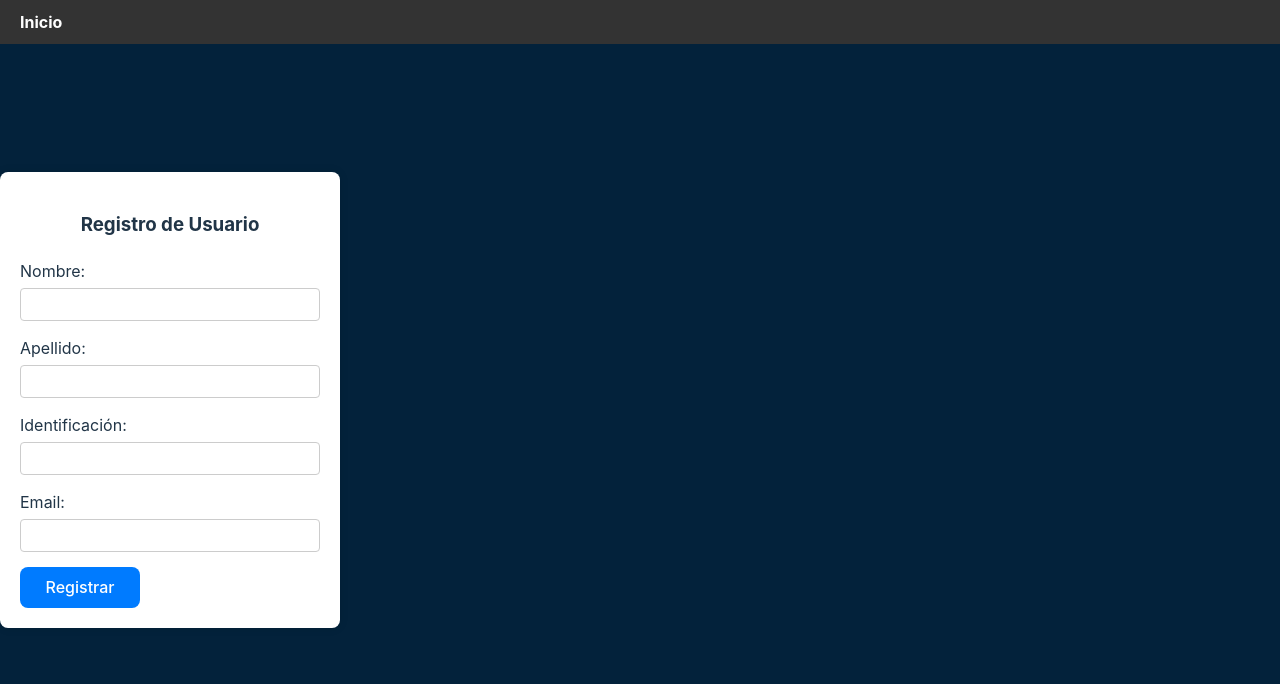
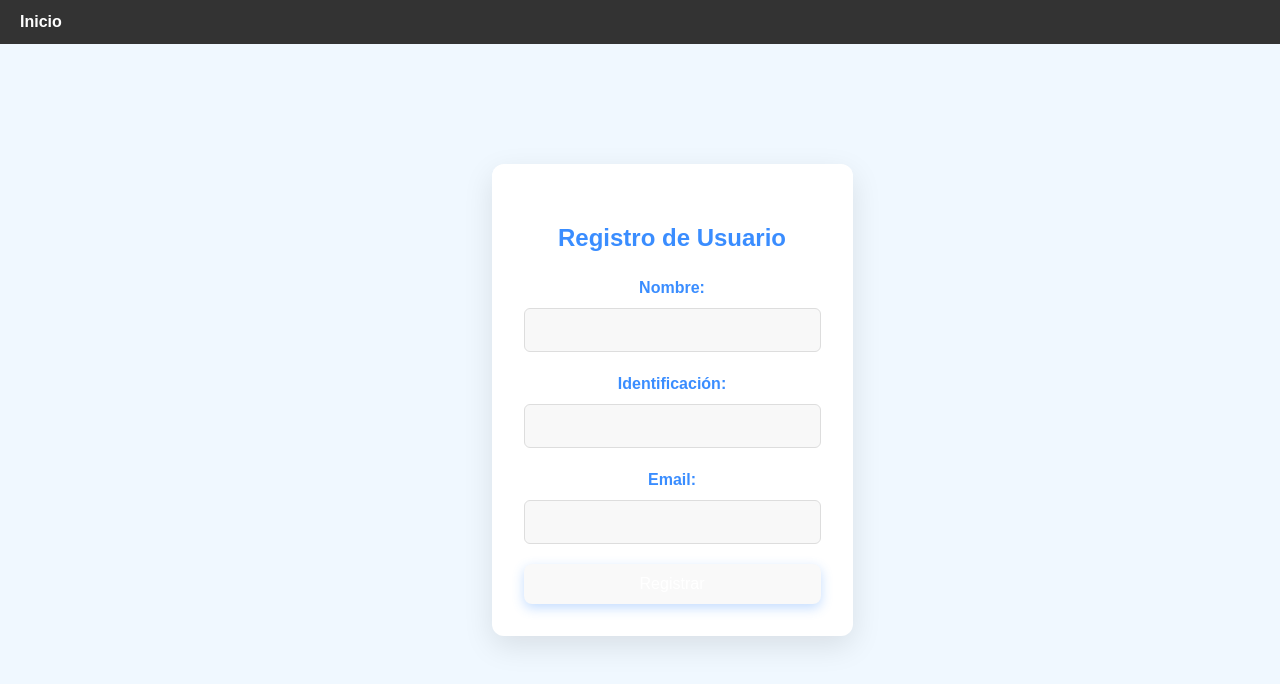
Before and after one commit to 325Mary/RegistroBackend, a React (Vite) app: page /registro in a window 1280 px wide. Shown: the top 684 px of the page. Built offline with nearby package versions, Linux system fonts and the light colour scheme.

Commit message:
conexion con el backend

```diff
--- a/package.json
+++ b/package.json
@@ -11,6 +11,7 @@
   },
   "dependencies": {
     "axios": "^1.7.8",
+    "cors": "^2.8.5",
     "react": "^18.3.1",
     "react-dom": "^18.3.1",
     "react-router-dom": "^7.0.1",
--- a/src/App.jsx
+++ b/src/App.jsx
@@ -7,14 +7,13 @@ import RegistroUsuario from './views/Usuario/Registrar/registrar';
 import ListarUsuarios from './views/Usuario/Listar/listar';
 import CrearRegistros from './views/Registros/crear/crear'; './views/Registros/crear/crear';
 import ListarRegistros from './views/Registros/listar/listar'; "./views/Registros/listar/listar";
+import './App.css';
 
 import { BrowserRouter as Router, Route, Routes  } from 'react-router-dom';
 
 function App() {
   return (
-    // <div>
-    //   <LandingPage />
-    // </div>
+
     <Router>
       <Navbar />
       <Routes>
--- a/src/components/Landing/Landig.css
+++ b/src/components/Landing/Landig.css
@@ -1,57 +1,135 @@
-
-body{
-    background-color: rgb(3, 34, 59);
+/* Fondo claro y limpio */
+body {
+  background-color: #f0f8ff; /* Azul muy claro */
+  color: #333;  /* Texto oscuro para buen contraste */
+  font-family: 'Arial', sans-serif;
+  margin: 0;
+  padding: 0;
+  display: flex;
+  justify-content: center;
+  align-items: center;
+  height: 100vh;
+  animation: fadeIn 1s ease-out; /* Animación de desvanecimiento */
 }
 
+/* Animación de desvanecimiento */
+@keyframes fadeIn {
+  from {
+      opacity: 0;
+  }
+  to {
+      opacity: 1;
+  }
+}
+
+/* Estilo de la tarjeta de inicio de sesión */
+.card {
+  background-color: white;
+  padding: 30px;
+  border-radius: 12px;
+  box-shadow: 0 10px 30px rgba(0, 0, 0, 0.1);
+  width: 100%;
+  max-width: 400px;
+  text-align: center;
+  opacity: 0;
+  animation: slideUp 1s ease forwards;
+}
+
+/* Animación para la tarjeta */
+@keyframes slideUp {
+  from {
+      transform: translateY(20px);
+      opacity: 0;
+  }
+  to {
+      transform: translateY(0);
+      opacity: 1;
+  }
+}
+
+/* Título dentro de la tarjeta */
+.card h3 {
+  color: #3a8dff; /* Azul suave para el título */
+  margin-bottom: 20px;
+  font-size: 24px;
+}
+
+/* Cuerpo de la tarjeta (espaciado y alineación) */
+.card-body {
+  display: flex;
+  flex-direction: column;
+  gap: 20px;
+}
+
+/* Estilo para los campos del formulario */
+.form-group {
+  margin-bottom: 20px;
+}
+
+/* Estilo de las etiquetas (labels) */
+.form-group label {
+  display: block;
+  margin-bottom: 8px;
+  font-weight: bold;
+  color: #3a8dff;  /* Color de la etiqueta en azul claro */
+}
+
+/* Estilo de los campos de entrada (inputs) */
+.form-group input {
+  width: 100%;
+  padding: 12px;
+  box-sizing: border-box;
+  border: 1px solid #ddd;
+  border-radius: 6px;
+  background-color: #f8f8f8;  /* Fondo muy claro para los inputs */
+  color: #333;
+  font-size: 16px;
+  transition: all 0.3s ease;  /* Transición suave en el hover */
+}
+
+/* Efecto de enfoque (focus) en los inputs */
+.form-group input:focus {
+  border-color: #3a8dff;
+  background-color: #ffffff;
+  box-shadow: 0 0 8px rgba(58, 141, 255, 0.3); /* Sombra suave en focus */
+}
+
+/* Estilo del botón de inicio de sesión */
+button {
+  width: 100%;
+  padding: 12px;
+  background-color: #3a8dff;  /* Azul claro TBBC */
+  color: white;
+  border: none;
+  border-radius: 6px;
+  cursor: pointer;
+  font-size: 16px;
+  font-weight: bold;
+  transition: background-color 0.3s ease;  /* Transición suave */
+  box-shadow: 0 4px 12px rgba(58, 141, 255, 0.3);
+}
+
+/* Efecto hover en el botón */
+button:hover {
+  background-color: #2277cc;  /* Azul más oscuro en hover */
+}
+
+/* Mensaje de error */
+.error-message {
+  color: red;
+  font-size: 14px;
+  margin-top: 10px;
+  text-align: center;
+}
+
+/* Estilos responsivos para pantallas pequeñas */
+@media (max-width: 480px) {
   .card {
-    background-color: white;
-    padding: 20px;
-    border-radius: 8px;
-    box-shadow: 0 0 10px rgba(0, 0, 0, 0.1);
-    width: 300px;
+      padding: 20px;
+      width: 90%;
   }
 
   .card h3 {
-    text-align: center;
-    margin-bottom: 20px;
+      font-size: 22px;
   }
-
-  .card-body {
-    display: flex;
-    flex-direction: column;
-  }
-
-  .form-group {
-    margin-bottom: 15px;
-  }
-
-  .form-group label {
-    display: block;
-    margin-bottom: 5px;
-  }
-
-  .form-group input {
-    width: 100%;
-    padding: 8px;
-    box-sizing: border-box;
-    border: 1px solid #ccc;
-    border-radius: 4px;
-  }
-
-  button {
-    width: 40%;
-    padding: 10px;
-    background-color: #007bff !important;
-    color: white;
-    border: none;
-    border-radius: 4px;
-    cursor: pointer;
-  }
-
-  button:hover {
-    background-color: #062d56 !important;
-  }
-
-  .error-message{
-    color: red;
-  }
+}
--- a/src/views/Usuario/Listar/Listar.css
+++ b/src/views/Usuario/Listar/Listar.css
@@ -17,6 +17,7 @@
     padding: 12px 16px;
     text-align: left;
     border-bottom: 1px solid #ddd;
+    color: #000;
   }
 
   .table-container th {
--- a/src/views/Usuario/Listar/listar.jsx
+++ b/src/views/Usuario/Listar/listar.jsx
@@ -1,4 +1,4 @@
-import { useState } from 'react';
+import { useState, useEffect } from 'react';
 import { getUsuarios, editarUsuario, eliminarUsuario } from '../../../services/Usuarios/Login';
 import './Listar.css';
 import Swal from 'sweetalert2';
@@ -8,19 +8,18 @@ const ListarUsuarios = () => {
     const [error, setError] = useState('');
     const [editingIndex, setEditingIndex] = useState(-1);
     const [editUsuario, setEditUsuario] = useState({
-    nombreUsuario: '',
-    apellidoUsuario: '',
-    IdentificacionUsuario: '',
+      name: '',
+      Identificacion: '',
       idPerfil: '',
-    emailUsuario: ''
+      email: ''
     });
 
     const fetchUsuarios = async () => {
       try {
         const usuariosData = await getUsuarios();
-      console.log('Usuarios obtenidos:', usuariosData);
-      if (usuariosData.data && Array.isArray(usuariosData.data) && usuariosData.data.length > 0) {
-        setUsuarios(usuariosData.data[0]);
+        console.log('Usuarios obtenidos:', usuariosData);  // Verifica la respuesta de la API
+        if (usuariosData.data && Array.isArray(usuariosData.data)) {
+          setUsuarios(usuariosData.data);  // Asigna el arreglo completo de usuarios
         }
       } catch (error) {
         setError('Error al obtener la lista de usuarios. Por favor, intenta nuevamente.');
@@ -28,6 +27,9 @@ const ListarUsuarios = () => {
       }
     };
 
+    useEffect(() => {
+      fetchUsuarios();
+    }, []);
 
     const handleEdit = (index) => {
       setEditingIndex(index);
@@ -41,10 +43,8 @@ const ListarUsuarios = () => {
 
     const handleUpdate = async (idUsuario) => {
       try {
-      // eslint-disable-next-line no-unused-vars
-      const { Perfil, ...usuarioSinPerfil } = editUsuario;
-      await editarUsuario(idUsuario, usuarioSinPerfil);
-      await fetchUsuarios(); // Recargar la lista de usuarios
+        await editarUsuario(idUsuario);
+        await fetchUsuarios();
         setEditingIndex(-1);
         Swal.fire('Éxito', 'Usuario actualizado correctamente', 'success');
       } catch (error) {
@@ -88,22 +88,20 @@ const ListarUsuarios = () => {
           <thead>
             <tr>
               <th>Nombre</th>
-            <th>Apellido</th>
               <th>Identificación</th>
               <th>Email</th>
               <th>Acciones</th>
             </tr>
           </thead>
           <tbody>
-          {usuarios.map((usuario, index) => (
+            {usuarios.length > 0 ? (
+              usuarios.map((usuario, index) => (
                 <tr key={usuario.idUsuario}>
                   {editingIndex === index ? (
                     <>
-                  <td><input type="text" name="nombreUsuario" value={editUsuario.nombreUsuario} onChange={handleChange} /></td>
-                  <td><input type="text" name="apellidoUsuario" value={editUsuario.apellidoUsuario} onChange={handleChange} /></td>
-                  <td><input type="text" name="IdentificacionUsuario" value={editUsuario.IdentificacionUsuario} onChange={handleChange} /></td>
-
-                  <td><input type="email" name="emailUsuario" value={editUsuario.emailUsuario} onChange={handleChange} /></td>
+                      <td><input type="text" name="name" value={editUsuario.name} onChange={handleChange} /></td>
+                      <td><input type="text" name="Identificacion" value={editUsuario.Identificacion} onChange={handleChange} /></td>
+                      <td><input type="email" name="email" value={editUsuario.email} onChange={handleChange} /></td>
                       <td>
                         <button onClick={() => handleUpdate(usuario.idUsuario)}>Actualizar</button>
                         <button onClick={handleCancel}>Cancelar</button>
@@ -111,11 +109,9 @@ const ListarUsuarios = () => {
                     </>
                   ) : (
                     <>
-                  <td>{usuario.nombreUsuario}</td>
-                  <td>{usuario.apellidoUsuario}</td>
-                  <td>{usuario.IdentificacionUsuario}</td>
-                  <td>{usuario.Perfil}</td>
-                  <td>{usuario.emailUsuario}</td>
+                      <td>{usuario.name}</td>
+                      <td>{usuario.Identificacion}</td>
+                      <td>{usuario.email}</td>
                       <td>
                         <button onClick={() => handleEdit(index)}>Editar</button>
                         <button onClick={() => handleDelete(usuario.idUsuario)}>Eliminar</button>
@@ -123,7 +119,12 @@ const ListarUsuarios = () => {
                     </>
                   )}
                 </tr>
-          ))}
+              ))
+            ) : (
+              <tr>
+                <td colSpan="4">No hay usuarios disponibles.</td>
+              </tr>
+            )}
           </tbody>
         </table>
       </div>
--- a/src/views/Usuario/Registrar/registrar.jsx
+++ b/src/views/Usuario/Registrar/registrar.jsx
@@ -3,10 +3,9 @@ import { createUsuario } from "../../../services/Usuarios/Login";
 import { useNavigate } from 'react-router-dom';
 
 const RegistroUsuario = () => {
-  const [nombreUsuario, setNombreUsuario] = useState('');
-  const [apellidoUsuario, setApellidoUsuario] = useState('');
-  const [IdentificacionUsuario, setIdentificacionUsuario] = useState('');
-  const [emailUsuario, setEmailUsuario] = useState('');
+  const [name, setname] = useState('');
+  const [Identificacion, setIdentificacion] = useState('');
+  const [email, setEmail] = useState('');
   const [error, setError] = useState('');
   const navigate = useNavigate();
 
@@ -17,10 +16,10 @@ const RegistroUsuario = () => {
 
     try {
       const userData = await createUsuario({
-        nombreUsuario,
-        apellidoUsuario,
-        IdentificacionUsuario,
-        emailUsuario
+        name,
+        Identificacion,
+        email,
+        password : Identificacion
       });
       console.log('Usuario creado:', userData);
       navigate('/listaUsuarios');
@@ -38,34 +37,12 @@ const RegistroUsuario = () => {
         <div className="card-body">
           <form onSubmit={handleRegistro}>
             <div className="form-group">
-              <label htmlFor="nombreUsuario">Nombre:</label>
+              <label htmlFor="name">Nombre:</label>
               <input
                 type="text"
-                id="nombreUsuario"
-                value={nombreUsuario}
-                onChange={(e) => setNombreUsuario(e.target.value)}
-                required
-              />
-            </div>
-
-            <div className="form-group">
-              <label htmlFor="apellidoUsuario">Apellido:</label>
-              <input
-                type="text"
-                id="apellidoUsuario"
-                value={apellidoUsuario}
-                onChange={(e) => setApellidoUsuario(e.target.value)}
-                required
-              />
-            </div>
-
-            <div className="form-group">
-              <label htmlFor="IdentificacionUsuario">Identificación:</label>
-              <input
-                type="text"
-                id="IdentificacionUsuario"
-                value={IdentificacionUsuario}
-                onChange={(e) => setIdentificacionUsuario(e.target.value)}
+                id="name"
+                value={name}
+                onChange={(e) => setname(e.target.value)}
                 required
               />
             </div>
@@ -73,12 +50,25 @@ const RegistroUsuario = () => {
 
 
             <div className="form-group">
-              <label htmlFor="emailUsuario">Email:</label>
+              <label htmlFor="Identificacion">Identificación:</label>
+              <input
+                type="text"
+                id="Identificacion"
+                value={Identificacion}
+                onChange={(e) => setIdentificacion(e.target.value)}
+                required
+              />
+            </div>
+
+
+
+            <div className="form-group">
+              <label htmlFor="email">Email:</label>
               <input
                 type="email"
-                id="emailUsuario"
-                value={emailUsuario}
-                onChange={(e) => setEmailUsuario(e.target.value)}
+                id="email"
+                value={email}
+                onChange={(e) => setEmail(e.target.value)}
                 required
               />
             </div>
```
Also changed, not shown: src/services/Usuarios/Login.js (+4 -4 lines), src/components/Landing/Landing.jsx (line endings or trailing spaces), 1 other file (tests, documents, lock files or other folders). Lines whose indentation alone changed are shown as unchanged.
